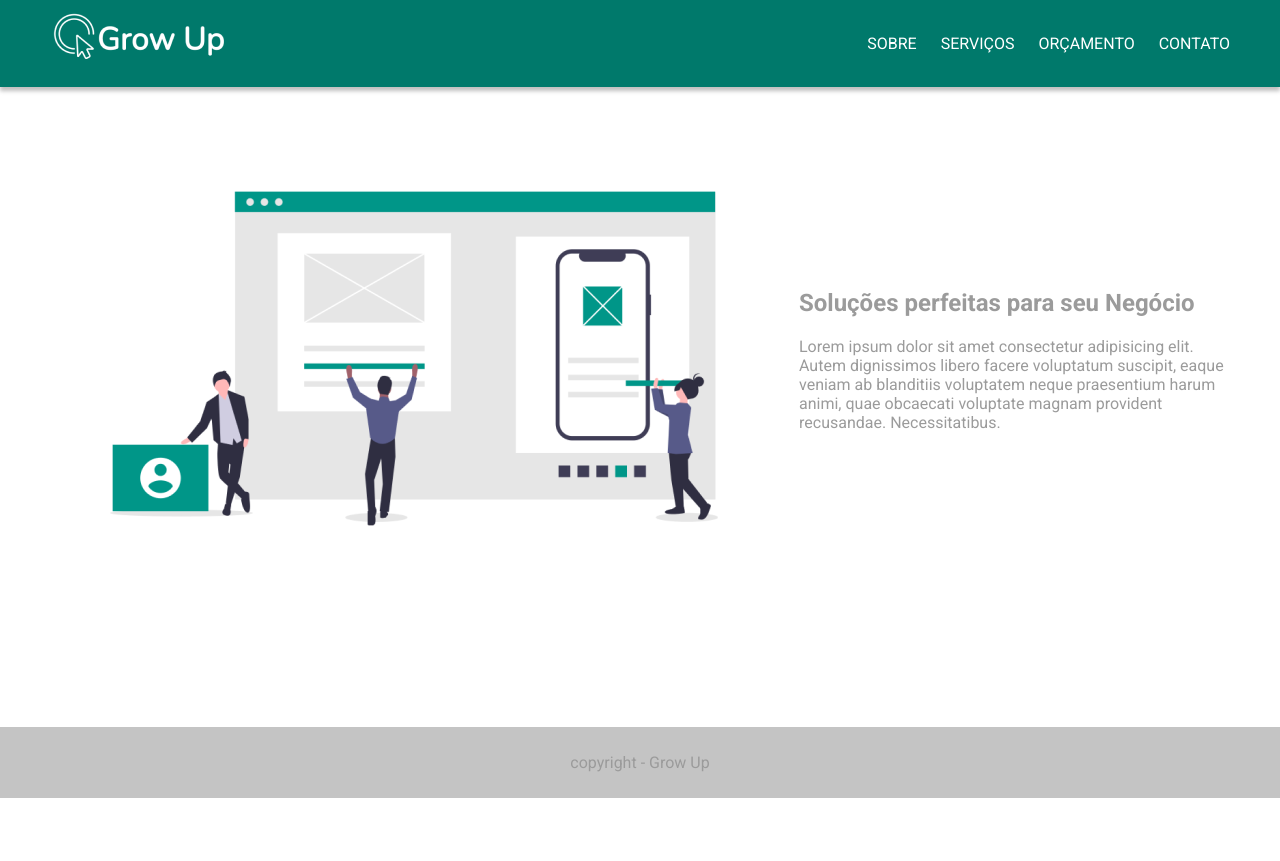
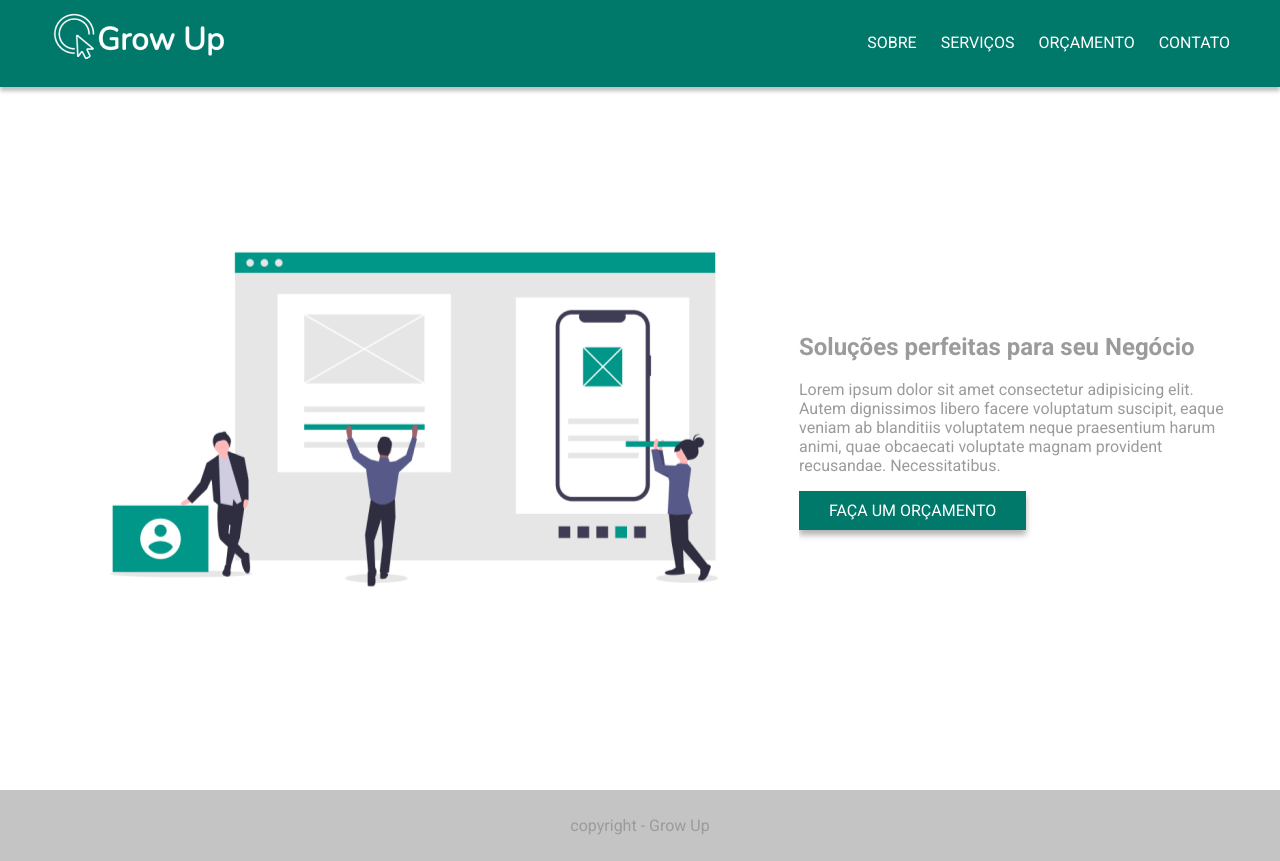
Before and after one commit to kaiquesouzagb/GrowUp-DH, a plain HTML site: page index.html in a window 1280 px wide. Before the commit the page ends 800 px from the top, so only its background shows below. Drawn offline with Linux system fonts and the light colour scheme.

Commit message:
Animações

```diff
--- a/css/style.css
+++ b/css/style.css
@@ -14,6 +14,11 @@ body {
 header {
     background-color: #00796B;
     box-shadow: 0px 4px 4px rgba(0, 0, 0, 0.25);
+    position: fixed;
+    width: 100%;
+    top: 0;
+    left: 0;
+    z-index: 2;
 }
 
 header .container {
@@ -33,6 +38,19 @@ header nav ul li {
     padding: 10px;
 }
 
+header nav ul li a:after {
+    content: '';
+    width: 0%;
+    height: 2px;
+    background-color: #fff;
+    display:block;
+    transition: 0.5s;
+}
+
+header nav ul li:hover a:after {
+    width: 100%;
+}
+
 header nav ul li a {
     text-decoration: none;
     color: #fff;
@@ -44,9 +62,25 @@ header nav ul li a {
     max-width: 100%;
     margin: 0 auto;
 }
+.btn-primary {
+    padding: 10px 30px;
+    background-color: #00796B;
+    color: #fff;
+    text-transform: uppercase;
+    display: inline-block;
+    text-decoration: none;
+    transition: all 0.5s;
+    box-shadow: 0px 5px 6px rgb(0 0 0 /30%);
+    cursor: pointer;
+}
+
+.btn-primary:hover {
+    background-color: #61b6ac;
+}
 
 main {
     min-height: 80vh;
+    margin-top: 150px;
 }
 
 section.banner {
@@ -175,3 +209,13 @@ main h1 {
     width: 700px;
     height: 300px;
 }
+
+@keyframes flutuar {
+    0% { transform: translateY(0); }
+    25% { transform: translateY(-15px); }
+    100% { transform: translateY(0); }
+}
+
+.img-destaque {
+    animation: flutuar 3s infinite;
+}
--- a/index.html
+++ b/index.html
@@ -31,13 +31,14 @@
         <!-- conteúdo principal -->
         <section class="banner">
             <div class="container">
-                <img src="img/ilustracao-banner.png" alt="Ilustração do time construindo um site">
+                <img class="img-destaque" src="img/ilustracao-banner.png" alt="Ilustração do time construindo um site">
 
                 <div class="texto">
                     <h2>Soluções perfeitas para seu Negócio</h2>
                     <p>Lorem ipsum dolor sit amet consectetur adipisicing elit. Autem dignissimos libero facere
                         voluptatum suscipit, eaque veniam ab blanditiis voluptatem neque praesentium harum animi, quae
                         obcaecati voluptate magnam provident recusandae. Necessitatibus.</p>
+                        <a href="orcamento.html" class="btn-primary">Faça um orçamento</a>
                 </div>
             </div>
         </section>
```
Also changed, not shown: servicos.html (+6 -3 lines), sobre.html (+1 -1 lines).
